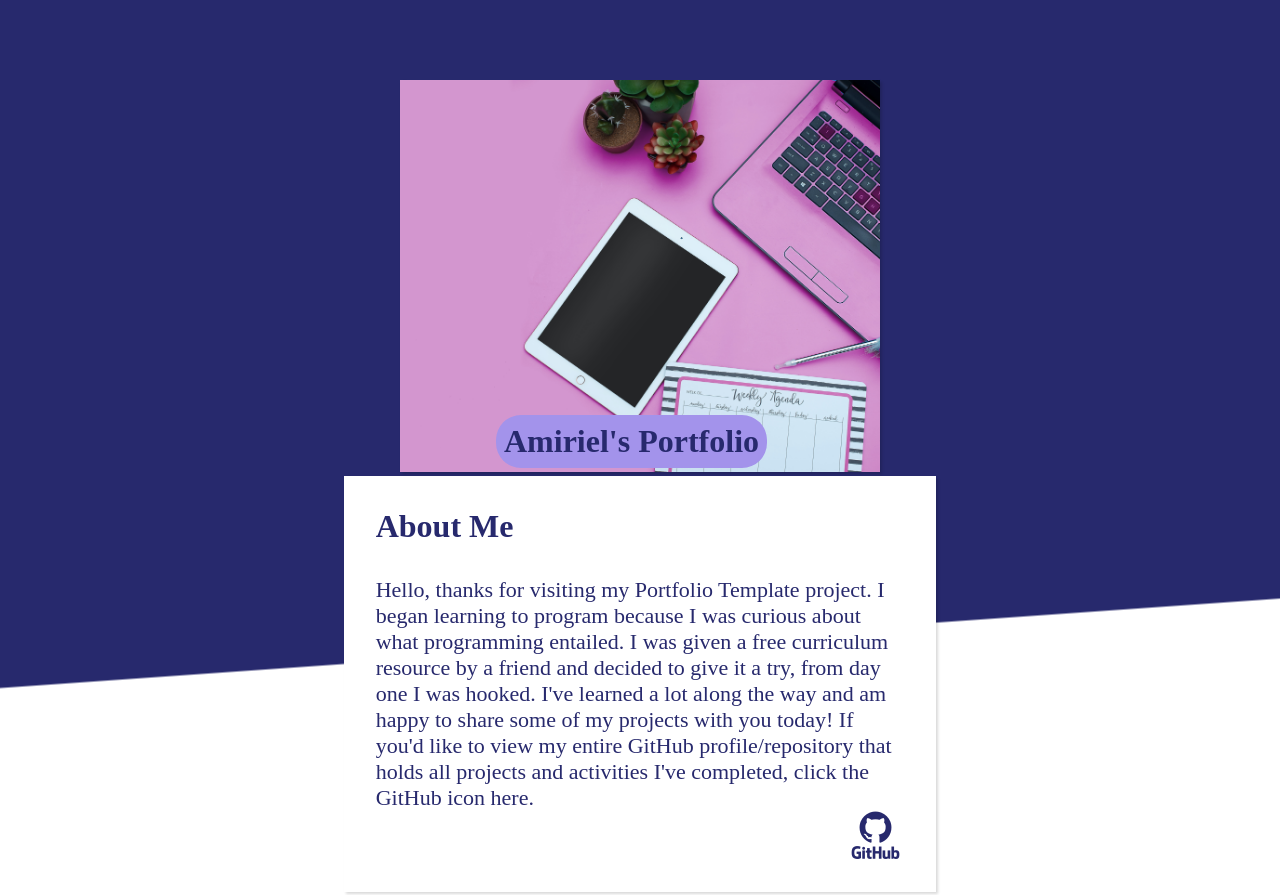
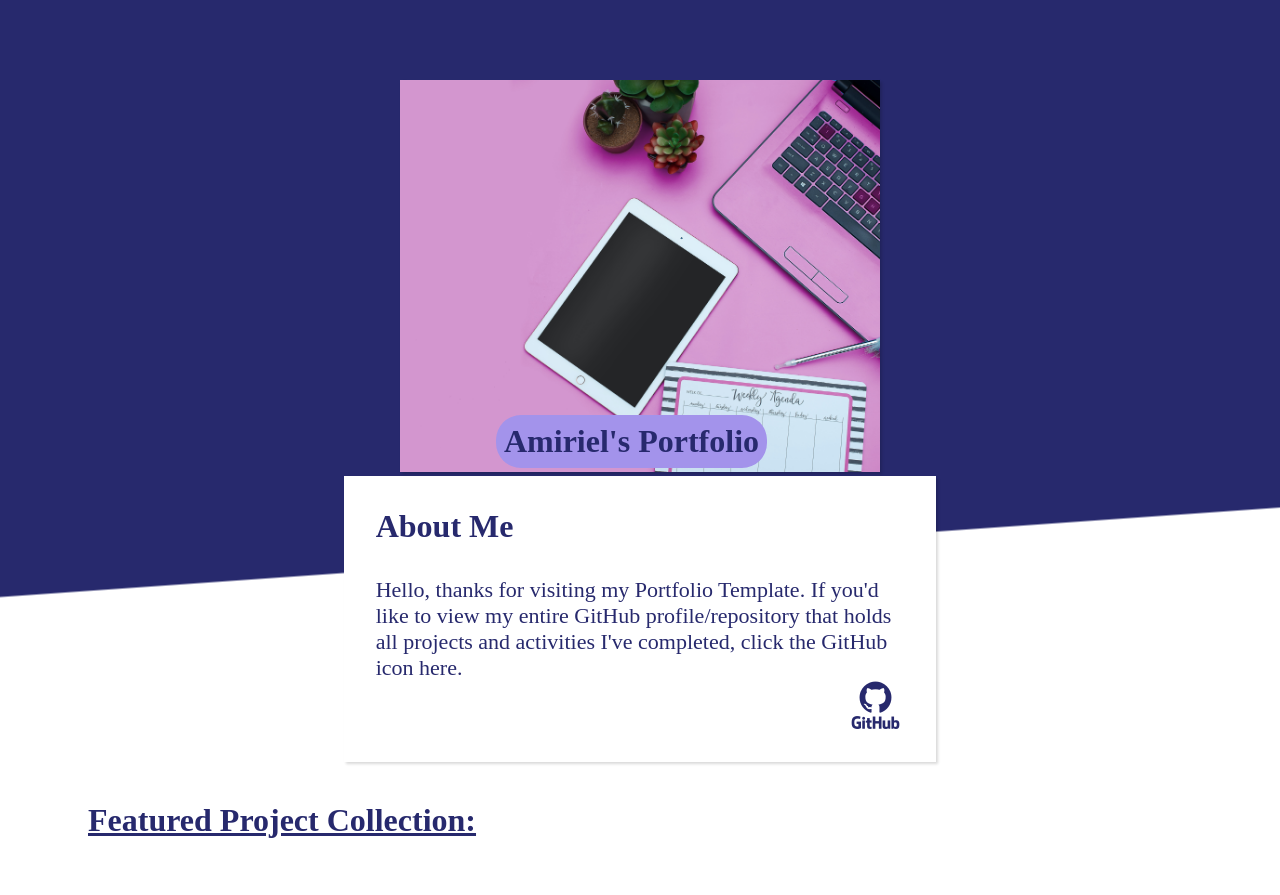
Before and after one commit to Amiriel01/Personal-Portfolio, a plain HTML site: page index.html in a window 1280 px wide. Shown: the top 895 px of the page. Drawn offline with nearby package versions, Linux system fonts and the light colour scheme.

Commit message:
updated info

```diff
--- a/index.html
+++ b/index.html
@@ -27,11 +27,7 @@
                 </div>
                 <div id="about-me-info">
                     <h1>About Me</h1>
-                    <p>Hello, thanks for visiting my Portfolio Template project. I began learning to program because I
-                        was curious about what programming entailed. I was given a free curriculum resource by a friend
-                        and
-                        decided to give it a try, from day one I was hooked. I've learned a lot along the
-                        way and am happy to share some of my projects with you today! If you'd like to view my entire
+                    <p>Hello, thanks for visiting my Portfolio Template. If you'd like to view my entire
                         GitHub
                         profile/repository that holds all projects and activities I've completed, click the GitHub icon
                         here.</p>
@@ -45,8 +41,9 @@
         <div class="footer">
             <div class="contact-info-container">
                 <h2 id="contact-title">Contact Me</h2>
-                <p id="contact-intro">Please get in touch if you have an employement opportunity available, would like
-                    to collaborate on a project, or have questions about any of my work. Thank you for visiting my
+                <p id="contact-intro">If you'd like to contact me my information is here.
+                <br>
+                Thank you for visiting my
                     portfolio today!</p>
                 <a target="_blank" rel="noreferrer noopener" attribute href="https://github.com/Amiriel01"><i
                         class="devicon-github-original-wordmark footer-icon"></i>
```
